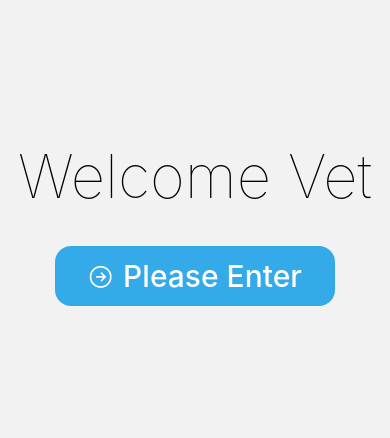
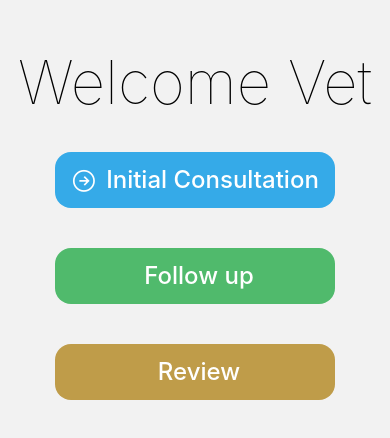
Before and after one commit to EquineCastration/Equine-Castration, a React Native app in the folder app/react-native-app/: screen /Login in a window 390 px wide. Shown: the part 186-624 px from the top of the page. Built offline with nearby package versions, Linux system fonts and the light colour scheme; what expo-sqlite, pullstate would draw is missing.

Commit message:
Add options in home screen

```diff
--- a/app/react-native-app/src/components/BasicTouchableOpacity.jsx
+++ b/app/react-native-app/src/components/BasicTouchableOpacity.jsx
@@ -20,7 +20,7 @@ export const BasicTouchableOpacity = ({
       onPress={onPress}
     >
       <Ionicons name={icon} size={27} color={color} />
-      <Text className="text-3xl font-medium" style={{ color: color }}>
+      <Text className="text-2xl font-medium" style={{ color: color }}>
         {title}
       </Text>
     </TouchableOpacity>
--- a/app/react-native-app/src/configs/colors.js
+++ b/app/react-native-app/src/configs/colors.js
@@ -8,4 +8,8 @@ export default {
 
   fiedDefaultBorder: "#cacde6",
   fiedActiveBorder: "#a1a6d1",
+
+  lightGreen: "#50ba6c",
+
+  lightOrange: "#bf9c49",
 };
--- a/app/react-native-app/src/screens/Login.jsx
+++ b/app/react-native-app/src/screens/Login.jsx
@@ -1,21 +1,31 @@
 import { SafeAreaView, View, Text } from "react-native";
 import { BasicTouchableOpacity } from "../components/BasicTouchableOpacity";
+import { initialsOptions } from "../store/initialOptions";
 
 export const Login = ({ navigation }) => {
   // should be loaded as screen to get navigation prop
-
   const welcomeTxt = "Welcome Vet";
   return (
     <SafeAreaView className="flex-1 items-center justify-center space-y-5">
       <Text className="text-6xl font-thin text-center">{welcomeTxt}</Text>
 
       <View className="flex w-full px-2 items-center">
-        <BasicTouchableOpacity
-          title="Please Enter"
-          btnWidth="75%"
-          icon="arrow-forward-circle-outline"
-          onPress={() => navigation.navigate("InitialConsultationStepOne")}
-        />
+        {initialsOptions &&
+          initialsOptions.map((option, index) => {
+            return (
+              <BasicTouchableOpacity
+                key={index}
+                title={option.title}
+                btnWidth="75%"
+                icon={option.icon}
+                bgColor={option.bgColor}
+                onPress={
+                  option.navigate &&
+                  (() => navigation.navigate("InitialConsultationStepOne"))
+                }
+              />
+            );
+          })}
       </View>
     </SafeAreaView>
   );
--- /dev/null
+++ b/app/react-native-app/src/store/initialOptions.js
@@ -0,0 +1,17 @@
+import colors from "../configs/colors";
+
+export const initialsOptions = [
+  {
+    title: "Initial Consultation",
+    navigate: "InitialConsultationStepOne", // screen name
+    icon: "arrow-forward-circle-outline", // only accepts ionicons
+  },
+  {
+    title: "Follow up",
+    bgColor: colors.lightGreen,
+  },
+  {
+    title: "Review",
+    bgColor: colors.lightOrange,
+  },
+];
```
